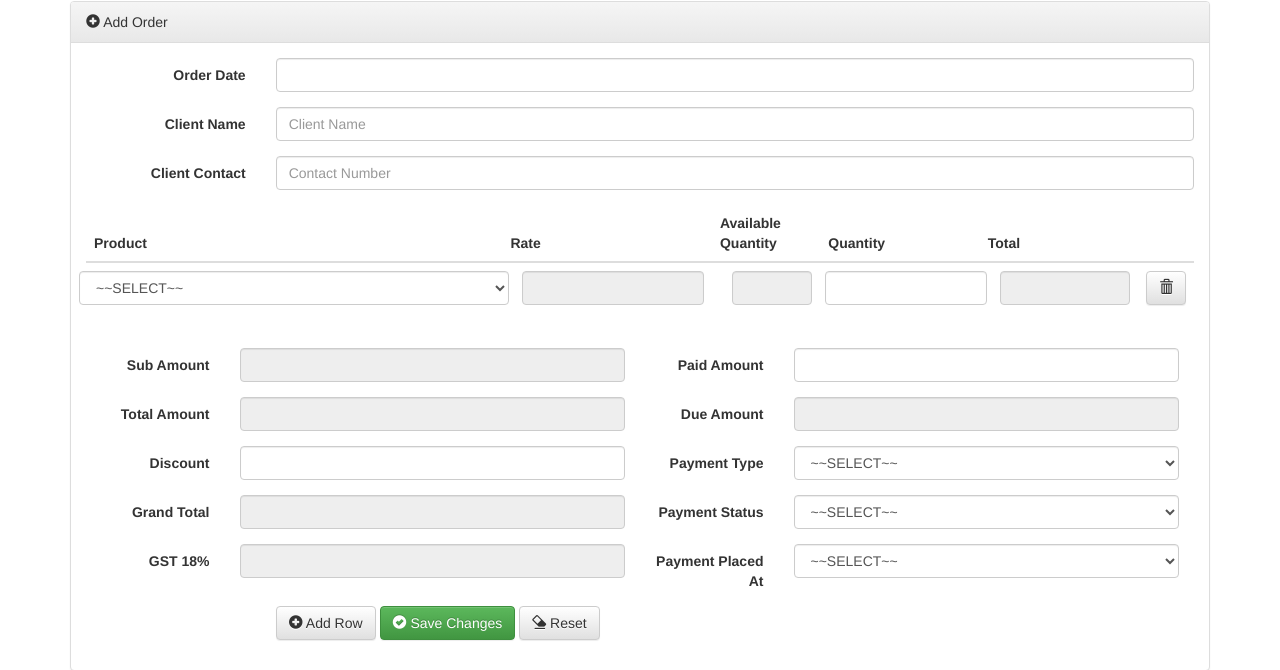
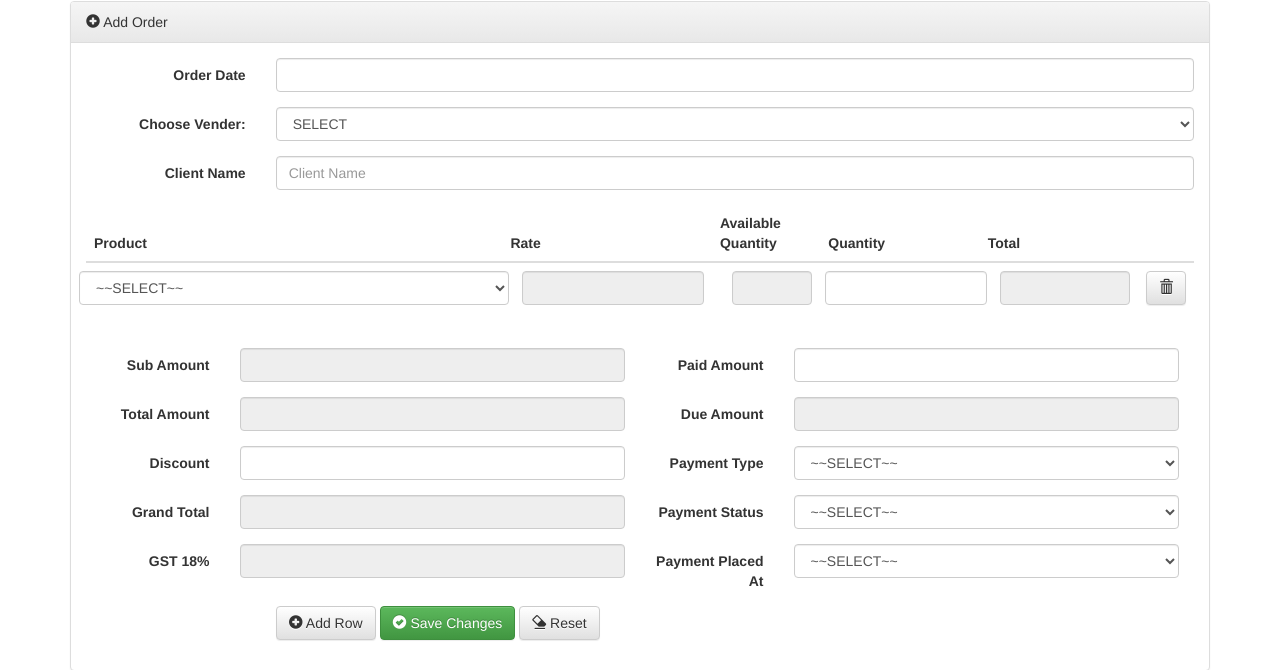
Before and after one commit to manojt441/inventory, a PHP site: page /inventory/orders.php?o=add in a window 1280 px wide. Shown: the part 159-829 px from the top of the page. Run offline with PHP 8.4, Linux system fonts and the light colour scheme; a user stored in the database is signed in; data that the repository does not hold is empty.

Commit message:
Ganja vale baba ki jay

```diff
--- a/custom/js/order.js
+++ b/custom/js/order.js
@@ -431,9 +431,8 @@ function addRow() {
 					'<input type="hidden" name="rateValue[]" id="rateValue'+count+'" autocomplete="off" class="form-control" />'+
 				'</td style="padding-left:20px;">'+
 				'<td style="padding-left:20px;">'+
-					'<div class="form-group">'+
-					'<input Type="text" name="available_quantity[]" id="available_quantity'+count+'" disabled="true" class="form-control">'+
-					'</div>'+
+					'<pinput Type="text" name="available_quantity[]" id="available_quantity'+count+'" disabled="true" class="form-control" />'+
+					'<input Type="hidden" name="available_quantity[]" id="available_quantity<?php echo $x; ?>" '+count+' autocomplete="off" disabled="true" class="form-control" />'+
 				'</td>'+
 				'<td style="padding-left:20px;">'+
 					'<div class="form-group">'+
@@ -509,26 +508,27 @@ function getProductData(row = null) {
 					$("#rate"+row).val(response.rate);
 					$("#rateValue"+row).val(response.rate);
 
-				 $("#quantity"+row).val(1);
+				//  $("#quantity"+row).val(1);
 
-					$("#available_quantity"+row).val(response.quantity);
-					console.log($("#available_quantity"+row).val(response.quantity));
+					// $("#available_quantity"+row).val(response.quantity);
+					// console.log($("#available_quantity"+row).val(response.quantity));
 
 				$("#quantity"+row).on('keyup',function(){
 
 
 					var in_q=$("#quantity"+row).val();
-						console.log(  in_q+" "+Number(response.quantity) );
-					if( Number(in_q) <=	 Number(response.quantity) )
+						// console.log(  in_q+" "+Number(response.quantity) );
+					if( Number(in_q) <= Number(response.quantity) )
 					{
-						var total = Number(response.rate) * 1;
-					total = total.toFixed(2);
-					$("#total"+row).val(total);
-					$("#totalValue"+row).val(total);
+						var total = Number(response.rate) * Number(in_q);
+						total = total.toFixed(2);
+						$("#total"+row).val(total);
+						$("#totalValue"+row).val(total);
 
 					}else{
 
 						alert("Out of Stock");
+
 					}
 
 
@@ -537,10 +537,10 @@ function getProductData(row = null) {
 
 					$("#available_quantity"+row).text(response.quantity);
 
-					var total = Number(response.rate) * 1;
-					total = total.toFixed(2);
-					$("#total"+row).val(total);
-					$("#totalValue"+row).val(total);
+					// var total = Number(response.rate) * 1;
+					// total = total.toFixed(2);
+					// $("#total"+row).val(total);
+					// $("#totalValue"+row).val(total);
 
 					// check if product name is selected
 					// var tableProductLength = $("#productTable tbody tr").length;
--- a/orders.php
+++ b/orders.php
@@ -70,17 +70,23 @@ if($_GET['o'] == 'add') {
 			    </div>
 			  </div> <!--/form-group-->
 			  <div class="form-group">
-			    <label for="clientName" class="col-sm-2 control-label">Client Name</label>
+				<label for="clientName" class="col-sm-2 control-label">Choose Vender:</label>
+				<div class="col-sm-10">
+				<select class="form-control" id="clientName" name="clientName">
+					<option>SELECT</option>
+					<option value="SWIGGY">SWIGGY</option>
+					<option value="UBER EATS">UBER EATS</option>
+					<option value="COUNTER">CONTER</option>
+				</select>
+				</div>
+				</div>
+			   <div class="form-group">
+			    <label for="clientContact" class="col-sm-2 control-label">Client Name</label>
 			    <div class="col-sm-10">
-			      <input type="text" class="form-control" id="clientName" name="clientName" placeholder="Client Name" autocomplete="off" />
+			      <input type="text" class="form-control" id="clientContact" name="clientContact" placeholder="Client Name" autocomplete="off" />
 			    </div>
-			  </div> <!--/form-group-->
-			  <div class="form-group">
-			    <label for="clientContact" class="col-sm-2 control-label">Client Contact</label>
-			    <div class="col-sm-10">
-			      <input type="text" class="form-control" id="clientContact" name="clientContact" placeholder="Contact Number" autocomplete="off" />
-			    </div>
-			  </div> <!--/form-group-->
+			  </div>
+			   <!--/form-group-->
 
 			  <table class="table" id="productTable">
 			  	<thead>
```
